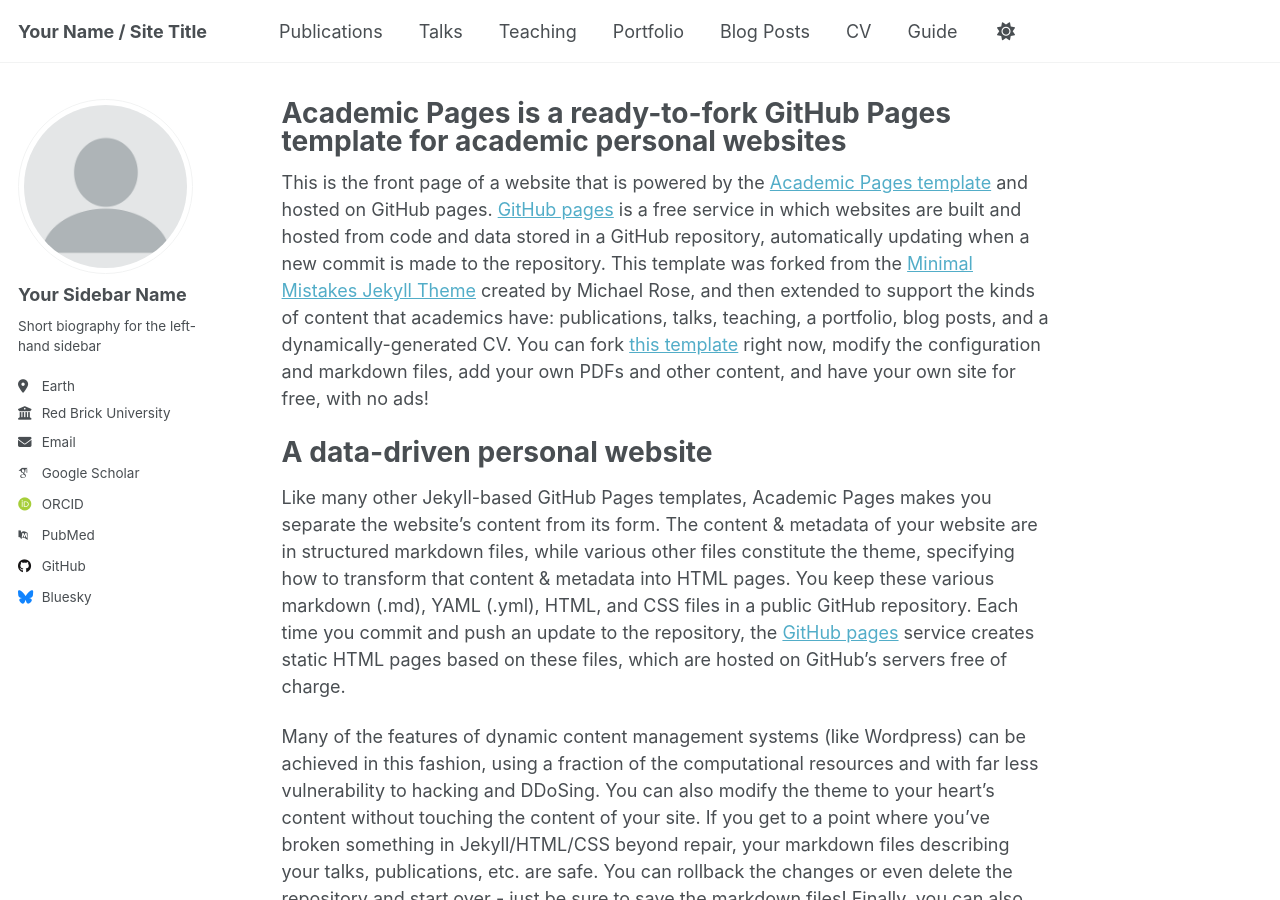
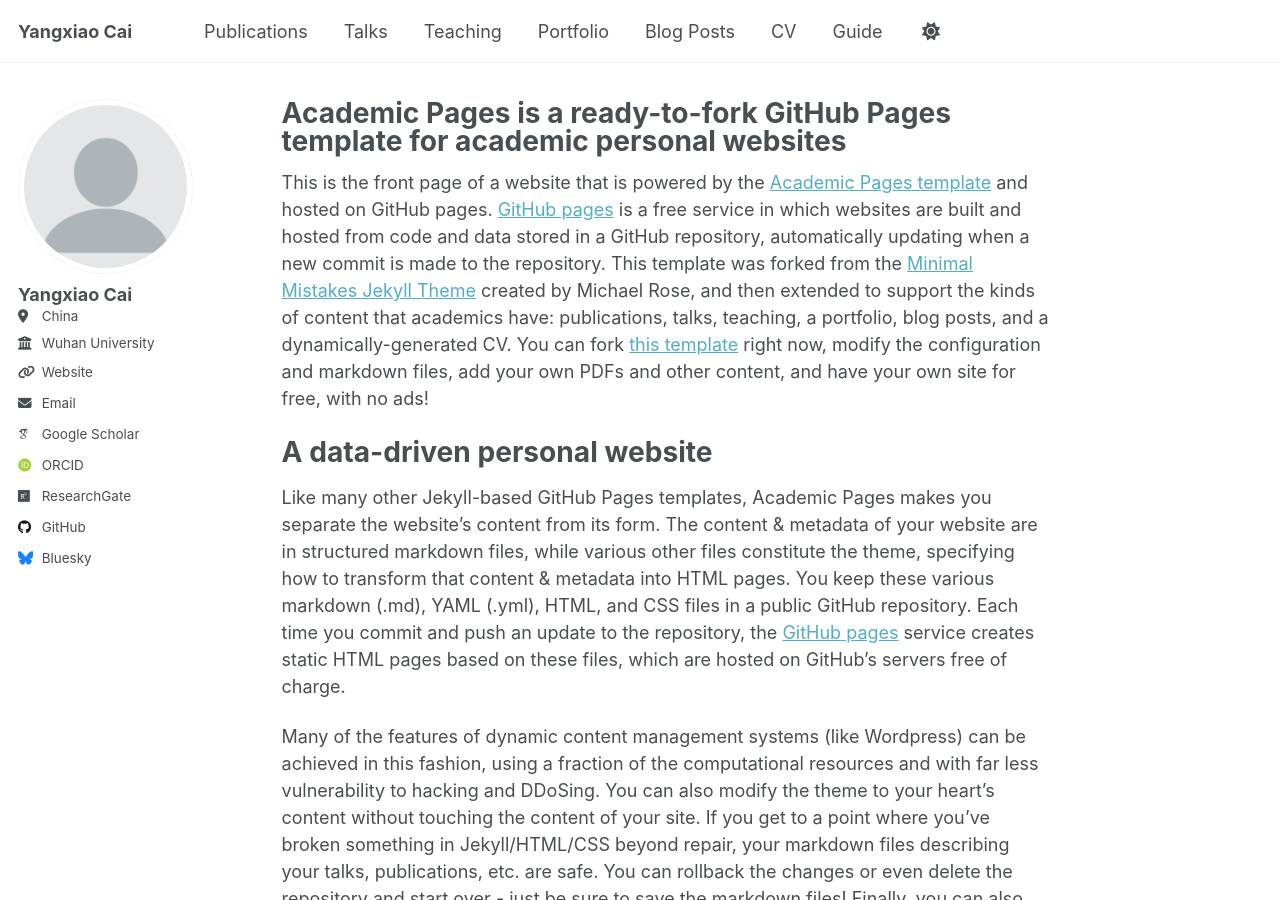
Before and after one commit to Caiyangxiao/YangxiaoCai.github.io, a Jekyll site: the page built from _pages/about.md, in a window 1280 px wide and 900 px high. Built offline with Jekyll 4.4.1, drawn with Linux system fonts in a browser that asks for light colours; some web fonts are replaced.

Commit message:
update-1

```diff
--- a/_config.yml
+++ b/_config.yml
@@ -9,7 +9,7 @@
 # Basic Site Settings
 locale                   : "en-US"
 site_theme               : "default"
-title                    : "Your Name / Site Title"
+title                    : "Yangxiao Cai"
 title_separator          : "-"
 name                     : &name "Your Name"
 description              : &description "personal description"
@@ -23,22 +23,19 @@ repository               : "academicpages/academicpages.github.io"
 author:
   # Biographic information
   avatar           : "profile.png"
-  name             : "Your Sidebar Name"
-  pronouns         : # example: "she/her"
-  bio              : "Short biography for the left-hand sidebar"
-  location         : "Earth"
-  employer         : "Red Brick University"
-  uri              : # URL
-  email            : "none@example.org"
+  name             : "Yangxiao Cai"
+  location         : "China"
+  employer         : "Wuhan University"
+  uri              : "https://caiyangxiao.github.io/YangxiaoCai.github.io/"
+  email            : "yangxiaocai@whu.edu.cn"
 
   # Academic websites
   arxiv            : # URL - Update with the correct link to your profile
-  googlescholar    : "https://scholar.google.com/citations?user=PS_CX0AAAAAJ"
+  googlescholar    : "https://scholar.google.com/citations?user=DkpLtTYAAAAJ&hl=zh-CN"
   impactstory      : # URL
   orcid            : "http://orcid.org/yourorcidurl"
   semantic         : # URL
-  pubmed           : "https://www.ncbi.nlm.nih.gov/pubmed/?term=john+snow"
-  researchgate     : # URL
+  researchgate     : "https://www.researchgate.net/profile/Yangxiao-Cai-2/research"
   scopus           : # URL
 
   # Repositories and software development
```
